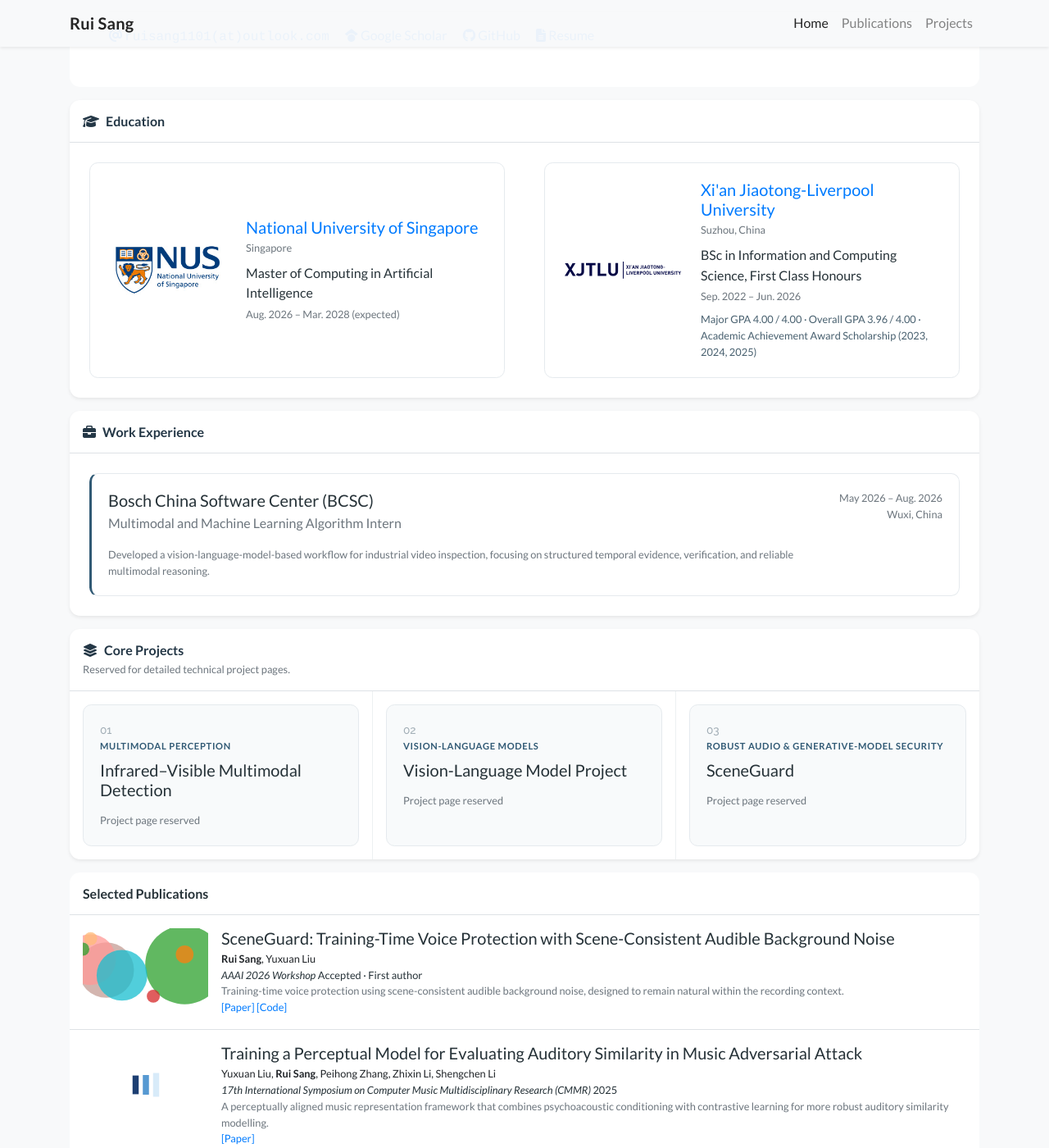
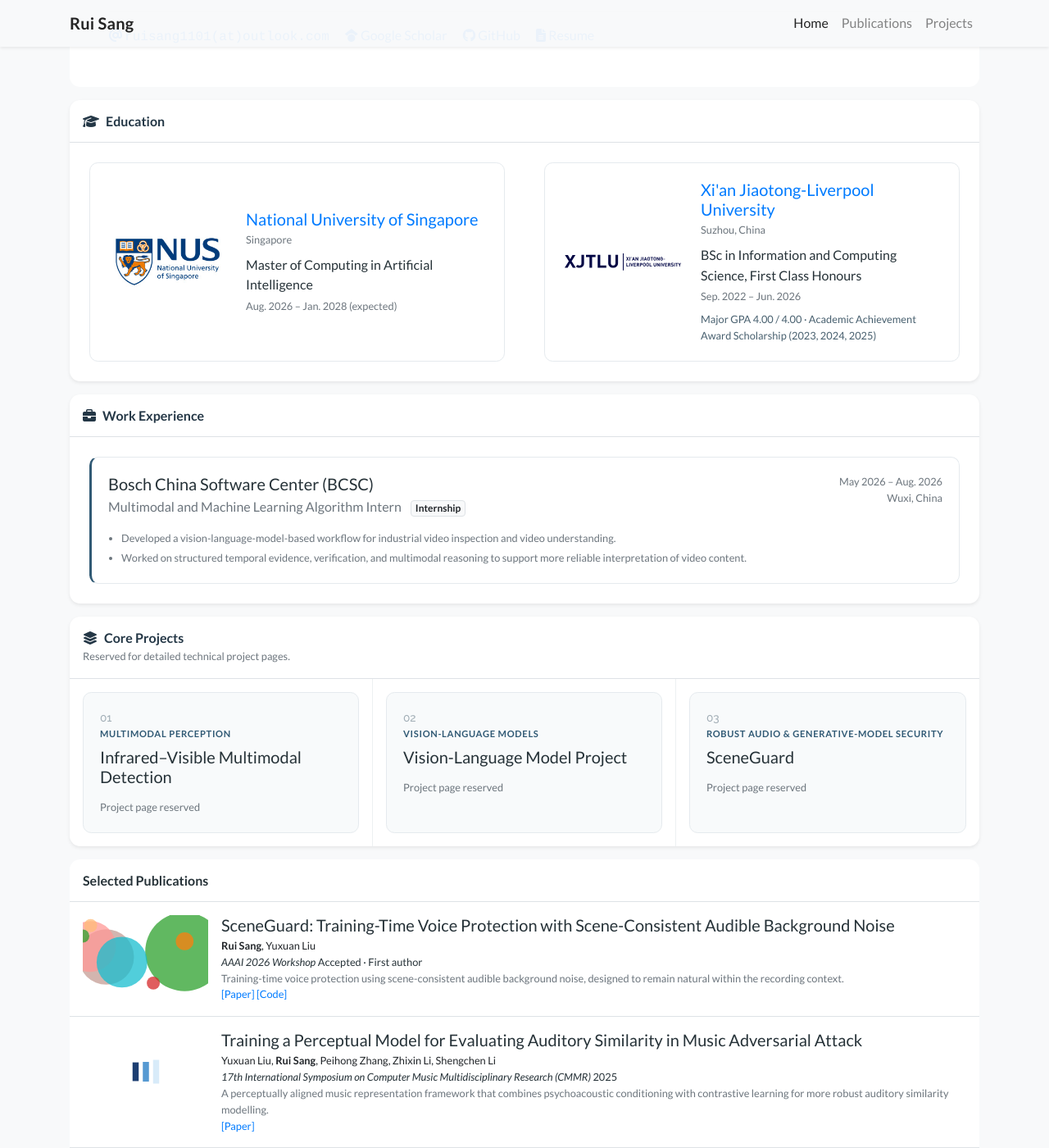
Before and after one commit to richael-sang/richael-sang.github.io, a Jekyll site: the page built from index.html, in a window 1280 px wide and 1400 px high, scrolled down 542 px. Shown: the whole window at 82% size. Built offline with Jekyll 4.4.1, drawn with Linux system fonts in a browser that asks for light colours; nearby versions of some CDN libraries; a style sheet for code colours, icons or effects is not loaded.

Commit message:
Refine education and internship details
Co-authored-by: Cursor <cursoragent@cursor.com>

```diff
--- a/_data/profile.yml
+++ b/_data/profile.yml
@@ -37,17 +37,20 @@ education:
   logo: /assets/images/badges/NUS-logo.jpg
   dept: Singapore
   position: Master of Computing in Artificial Intelligence
-  date: Aug. 2026 – Mar. 2028 (expected)
+  date: Aug. 2026 – Jan. 2028 (expected)
 - name: '<a href="https://www.xjtlu.edu.cn/">Xi''an Jiaotong-Liverpool University</a>'
   logo: /assets/images/badges/XJTLU-logo.svg
   dept: Suzhou, China
   position: BSc in Information and Computing Science, First Class Honours
-  details: Major GPA 4.00 / 4.00 · Overall GPA 3.96 / 4.00 · Academic Achievement Award Scholarship (2023, 2024, 2025)
+  details: Major GPA 4.00 / 4.00 · Academic Achievement Award Scholarship (2023, 2024, 2025)
   date: Sep. 2022 – Jun. 2026
 
 experience:
 - name: Bosch China Software Center (BCSC)
   dept: Wuxi, China
   position: Multimodal and Machine Learning Algorithm Intern
+  type: Internship
   date: May 2026 – Aug. 2026
-  description: Developed a vision-language-model-based workflow for industrial video inspection, focusing on structured temporal evidence, verification, and reliable multimodal reasoning.
+  highlights:
+  - Developed a vision-language-model-based workflow for industrial video inspection and video understanding.
+  - Worked on structured temporal evidence, verification, and multimodal reasoning to support more reliable interpretation of video content.
--- a/_includes/widgets/experience_card.html
+++ b/_includes/widgets/experience_card.html
@@ -8,7 +8,10 @@
             <div class="work-entry-heading">
                 <div>
                     <h5 class="font-weight-normal mb-1">{{ item.name }}</h5>
-                    <div class="text-muted">{{ item.position }}</div>
+                    <div class="text-muted">
+                        {{ item.position }}
+                        {% if item.type %}<span class="badge badge-light border ml-2">{{ item.type }}</span>{% endif %}
+                    </div>
                 </div>
                 <div class="small text-muted work-entry-meta">
                     <div>{{ item.date }}</div>
@@ -18,6 +21,13 @@
             {% if item.description %}
             <p class="small text-muted mb-0 mt-3 work-description">{{ item.description }}</p>
             {% endif %}
+            {% if item.highlights %}
+            <ul class="small text-muted mb-0 mt-3 pl-3 work-highlights">
+                {% for highlight in item.highlights %}
+                <li{% unless forloop.last %} class="mb-1"{% endunless %}>{{ highlight }}</li>
+                {% endfor %}
+            </ul>
+            {% endif %}
         </div>
         {% endfor %}
     </div>
--- a/assets/css/global.css
+++ b/assets/css/global.css
@@ -136,7 +136,8 @@ h1, h2, h3, h4, h5, h6,
     text-align: right;
 }
 
-.work-description {
+.work-description,
+.work-highlights {
     max-width: 850px;
 }
 
```
Also changed, not shown: 1 other file.
